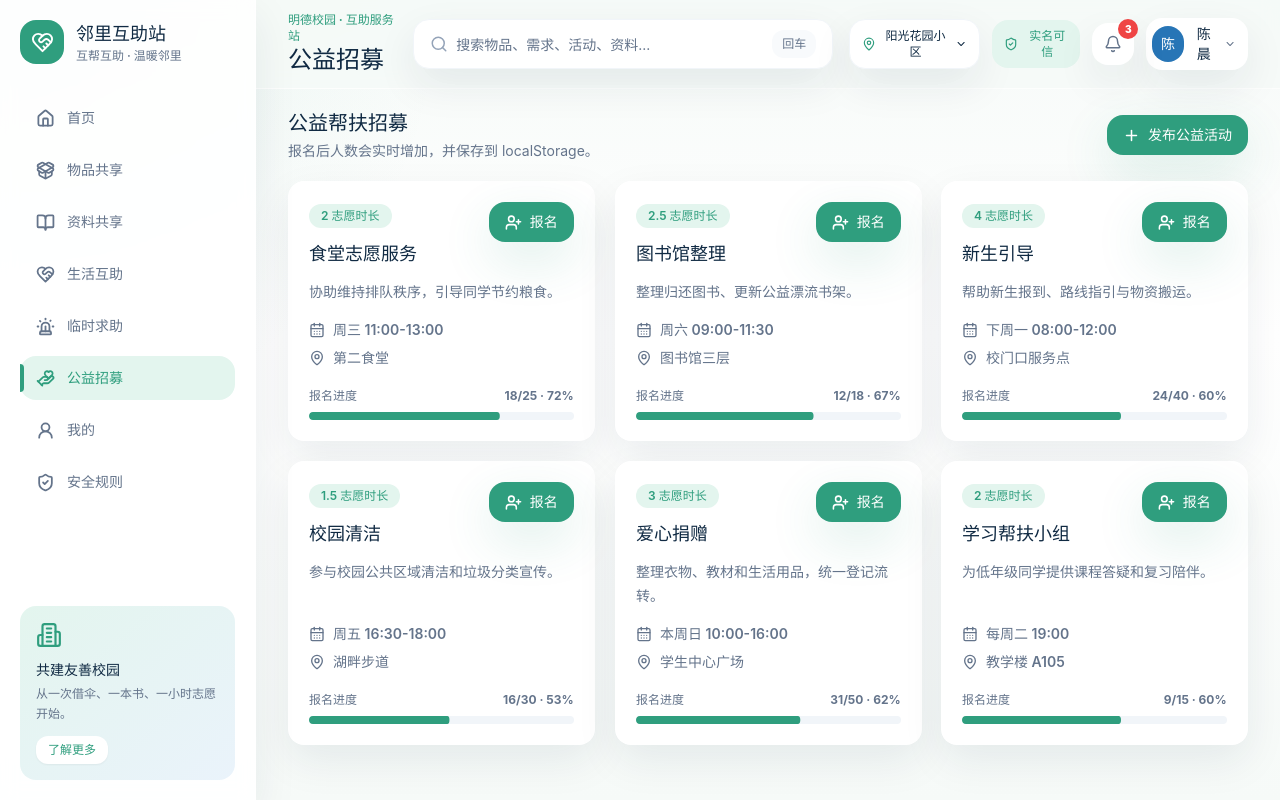
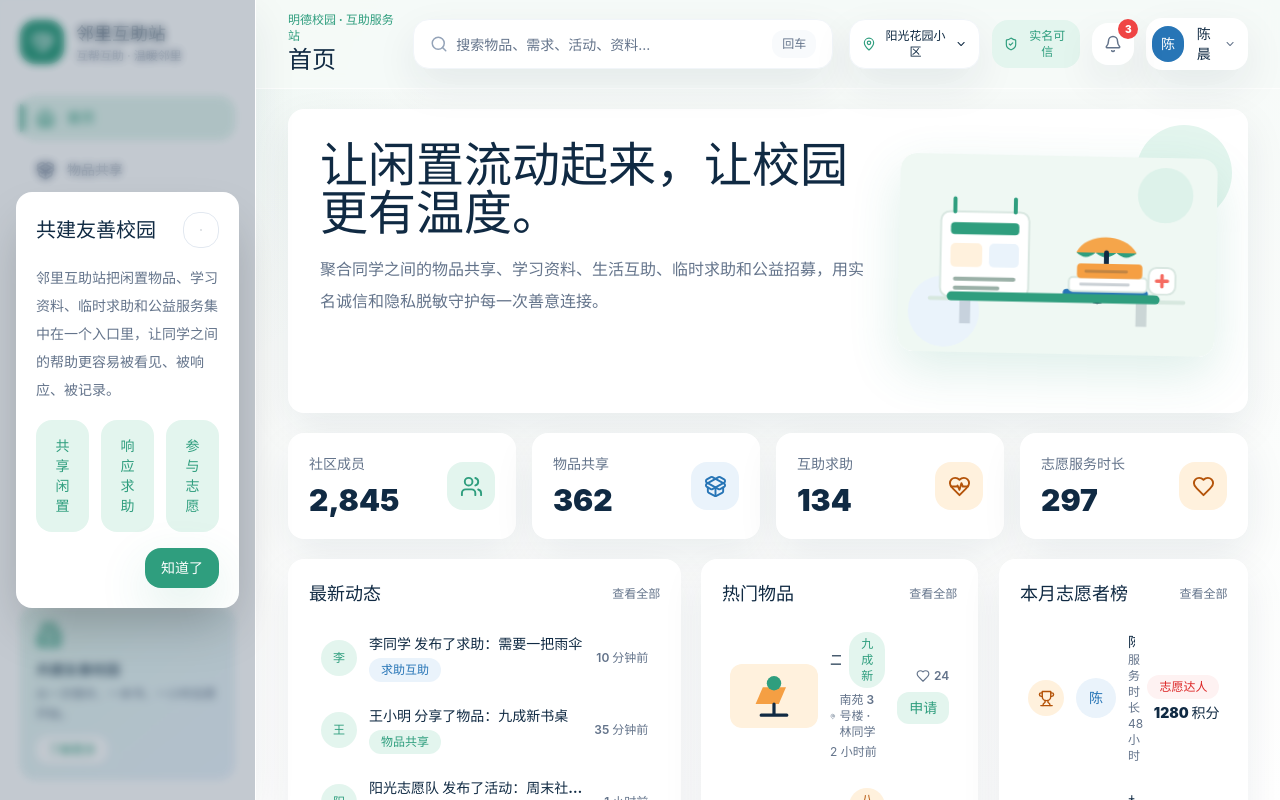
Before and after one commit to YBZSG/neighbor-help-station, a React (Vite) app: page / in a window 1280 px wide. Both pictures are taken after a click on the button "了解更多". Shown: the top 800 px of the page. Built offline with nearby package versions, Linux system fonts and the light colour scheme.

Commit message:
Show about modal from sidebar card

```diff
--- a/src/layout/Sidebar.jsx
+++ b/src/layout/Sidebar.jsx
@@ -1,11 +1,14 @@
-import { useRef } from "react";
+import { useRef, useState } from "react";
 import { Building2, HeartHandshake } from "lucide-react";
 import { useGSAP } from "@gsap/react";
 import { gsap } from "../animations/gsapSetup";
 import { routes } from "../constants/routes";
+import Modal from "../components/common/Modal";
+import Button from "../components/common/Button";
 
 export default function Sidebar({ current, onNavigate }) {
   const scope = useRef(null);
+  const [aboutOpen, setAboutOpen] = useState(false);
 
   useGSAP(
     () => {
@@ -50,10 +53,27 @@ export default function Sidebar({ current, onNavigate }) {
         <Building2 className="mb-3 text-campus-green" size={26} />
         <p className="text-sm font-black text-campus-ink">共建友善校园</p>
         <p className="mt-1 text-xs leading-5 text-campus-muted">从一次借伞、一本书、一小时志愿开始。</p>
-        <button type="button" onClick={() => onNavigate("volunteer")} className="mt-3 rounded-xl bg-white px-3 py-1.5 text-xs font-bold text-campus-green shadow-sm">
+        <button type="button" onClick={() => setAboutOpen(true)} className="mt-3 rounded-xl bg-white px-3 py-1.5 text-xs font-bold text-campus-green shadow-sm">
           了解更多
         </button>
       </div>
+      <Modal open={aboutOpen} title="共建友善校园" onClose={() => setAboutOpen(false)}>
+        <div className="space-y-4">
+          <p className="text-sm leading-7 text-campus-muted">
+            邻里互助站把闲置物品、学习资料、临时求助和公益服务集中在一个入口里，让同学之间的帮助更容易被看见、被响应、被记录。
+          </p>
+          <div className="grid gap-3 sm:grid-cols-3">
+            {["共享闲置", "响应求助", "参与志愿"].map((item) => (
+              <div key={item} className="rounded-2xl bg-campus-greenSoft p-4 text-center text-sm font-black text-campus-green">
+                {item}
+              </div>
+            ))}
+          </div>
+          <div className="flex justify-end">
+            <Button onClick={() => setAboutOpen(false)}>知道了</Button>
+          </div>
+        </div>
+      </Modal>
     </aside>
   );
 }
```
